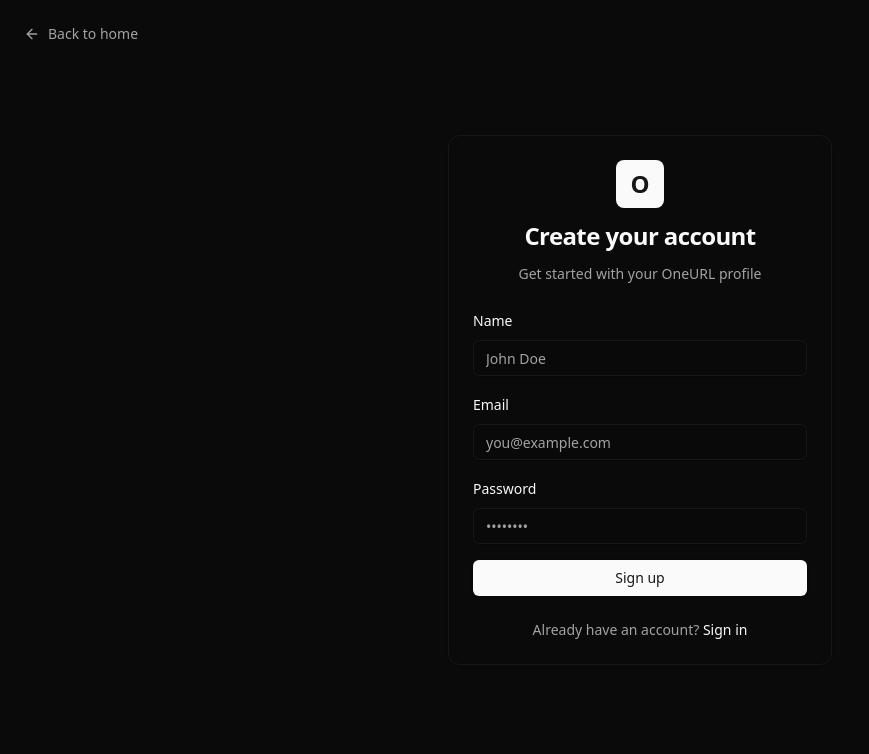
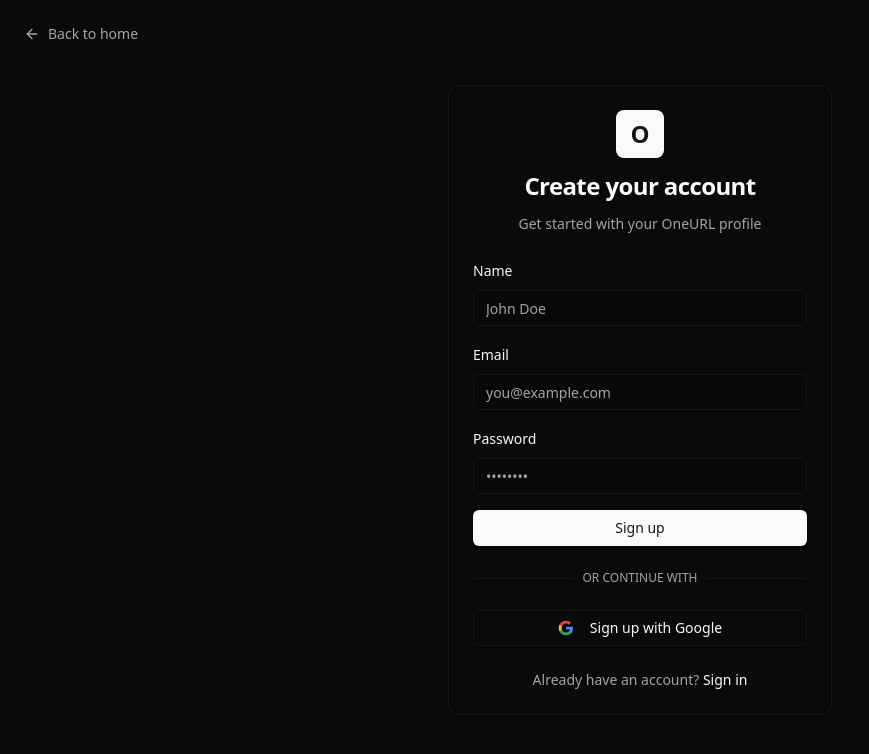
Before and after one commit to khushi08928/oneprofile_public, a React (Vite) app: page /signup in a window 1280 px wide. Shown: the top 754 px of the page, without its empty margins (0-869 px from the left). Built offline with nearby package versions, Linux system fonts and the light colour scheme; no server answers.

Commit message:
fix: uncomment Google sign-in button and related layout in SignInForm and SignUpForm components

```diff
--- a/src/components/ui/SignInForm.tsx
+++ b/src/components/ui/SignInForm.tsx
@@ -167,19 +167,23 @@
                         </Button>
                     </form>
 
-                    {/* <div className="relative">
+                    <div className="relative">
                         <div className="absolute inset-0 flex items-center">
                             <span className="w-full border-t border-border/50" />
                         </div>
                         <div className="relative flex justify-center text-xs uppercase">
                             <span className="bg-card px-2 text-muted-foreground">Or continue with</span>
                         </div>
-                    </div> */}
+                    </div>
 
-                    {/* <Button
+                    <Button
                         variant="outline"
                         className="w-full border-border/50 hover:bg-secondary/50 transition-all duration-200"
                         type="button"
+                        onClick={() => {
+                            const backendUrl = import.meta.env.VITE_BACKEND_URL || 'http://localhost:4000';
+                            window.location.href = `${backendUrl}/api/v1/auth/google`;
+                        }}
                     >
                         <svg className="mr-2 h-4 w-4" viewBox="0 0 24 24">
                             <path
@@ -200,7 +204,7 @@
                             />
                         </svg>
                         Sign in with Google
-                    </Button> */}
+                    </Button>
 
                     <p className="text-center text-sm text-muted-foreground">
                         Don't have an account?{" "}
--- a/src/components/ui/SignUpForm.tsx
+++ b/src/components/ui/SignUpForm.tsx
@@ -166,19 +166,23 @@
                         </Button>
                     </form>
 
-                    {/* <div className="relative">
+                    <div className="relative">
                         <div className="absolute inset-0 flex items-center">
                             <span className="w-full border-t border-border/50" />
                         </div>
                         <div className="relative flex justify-center text-xs uppercase">
                             <span className="bg-card px-2 text-muted-foreground">Or continue with</span>
                         </div>
-                    </div> */}
+                    </div>
 
-                    {/* <Button
+                    <Button
                         variant="outline"
                         className="w-full border-border/50 hover:bg-secondary/50 transition-all duration-200"
                         type="button"
+                        onClick={() => {
+                            const backendUrl = import.meta.env.VITE_BACKEND_URL || 'http://localhost:4000';
+                            window.location.href = `${backendUrl}/api/v1/auth/google`;
+                        }}
                     >
                         <svg className="mr-2 h-4 w-4" viewBox="0 0 24 24">
                             <path
@@ -199,7 +203,7 @@
                             />
                         </svg>
                         Sign up with Google
-                    </Button> */}
+                    </Button>
 
                     <p className="text-center text-sm text-muted-foreground">
                         Already have an account?{" "}
```
